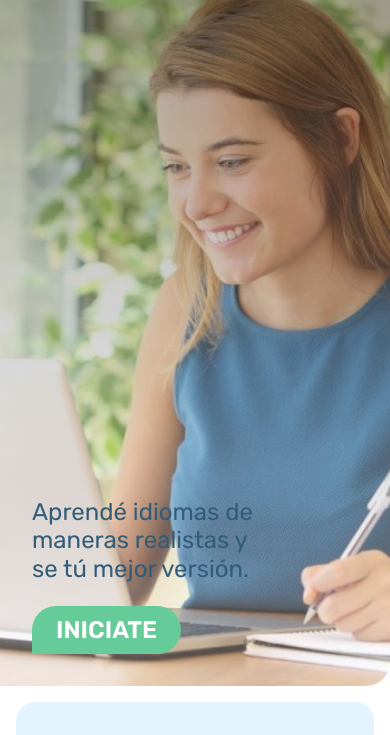
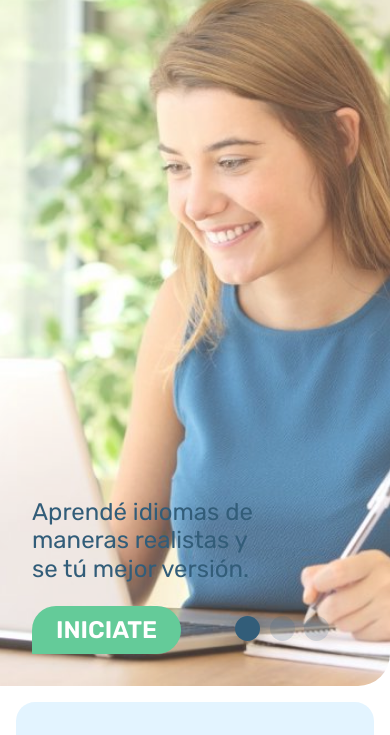
Before and after one commit to f-antonelli/being, a website: page index.html in a window 390 px wide. Shown: the part 74-809 px from the top of the page. Drawn offline with nearby package versions, Linux system fonts and the light colour scheme.

Commit message:
adding mobile carousel

```diff
--- a/index.html
+++ b/index.html
@@ -64,7 +64,14 @@
 
     <!--Main section | Mobile-->
     <section class="wrapper__heromobile">
-      <div class="hero__img"></div>
+      <div class="swiper-mobile swiper mySwiperMobile">
+        <div class="swiper-wrapper">
+          <div class="swiper-slide"><img src="./assets/images/learning3.jpg" alt="carousel-mobile1"></div>
+          <div class="swiper-slide"><img src="./assets/images/learning4.jpg" alt="carousel-mobile2"></div>
+          <div class="swiper-slide"><img src="./assets/images/learning5.jpg" alt="carousel-mobile3"></div>
+        </div>
+        <div class="swiper-pagination-mobile"></div>
+      </div>
       <div class="hero__content">
         <p class="hero__text">
           Aprendé idiomas de maneras realistas y se tú mejor versión.
@@ -291,11 +298,12 @@
           </div>
         </div>
       </div>
-      <div class="community__text2">
-        <p>Conoce to<span>das las opciones      </span></p>
-        <div class="community__textbox2"></div>
-      </div>
     </section>
+
+    <!--Text span-->
+    <div class="community__text2">
+      <p>Conoce to<span>das las opciones</span></p>
+    </div>
 
     <!--Join us section -->
     <section class="join--us__wrapper" id="join--us">
@@ -337,12 +345,7 @@
         </div>
     </section>
 
-    <script src="https://unpkg.com/aos@2.3.1/dist/aos.js"></script>
-    <script src="https://unpkg.com/swiper@8/swiper-bundle.min.js"></script>
-    <script src="./app.js"></script>
-
     <!--Contact us section | Mobile-->
-
     <section class="contact--us__wrapper" id="contact--us">
       <div class="contact--us__mobile">
         <div class="contact--us__textbox">
@@ -390,6 +393,10 @@
         </div>
       </div>
     </section>
+
+    <script src="https://unpkg.com/aos@2.3.1/dist/aos.js"></script>
+    <script src="https://unpkg.com/swiper@8/swiper-bundle.min.js"></script>
+    <script src="./app.js"></script>
     <!-- Initialize Swiper and AOS-->
     <script>
       var swiper = new Swiper(".mySwiper", {
@@ -399,6 +406,11 @@
           el: ".swiper-pagination",
         },
       });
+      var swiperMobile = new Swiper(".mySwiperMobile", {
+        pagination: {
+          el: ".swiper-pagination-mobile",
+        },
+      });
       AOS.init();
     </script>
   </body>
--- a/scss/components/_community.scss
+++ b/scss/components/_community.scss
@@ -27,6 +27,7 @@
     grid-auto-rows: 300px;
     gap: 1rem;
     justify-items: center;
+    filter: drop-shadow(4px 4px 15px rgba(0, 0, 0, 0.2));
     .card {
       display: flex;
       flex-direction: column;
@@ -49,7 +50,7 @@
       }
       .card__content {
         padding: 1rem;
-        background-color: $light-green;
+        background-color: $very-light-green;
         border-bottom-right-radius: 1.5rem;
         color: $dark-blue;
         .card--work {
@@ -105,11 +106,12 @@
     text-align: end;
     color: $dark-blue;
     padding-right: 2rem;
+    font-size: 1.2rem;
+    margin: 2rem 0 1rem 0;
     span {
       background-color: $very-light-blue;
-      border-top-left-radius: 0.5rem;
-      border-top-right-radius: 0.5rem;
+      padding: 0.5rem 1.3rem 0.5rem 0;
+      border-radius: 1rem 1rem 0 1rem;
     }
   }
-
 }
--- a/scss/components/_section1.scss
+++ b/scss/components/_section1.scss
@@ -1,17 +1,41 @@
 .wrapper__heromobile {
   position: relative;
   height: 90vh;
-  .hero__img {
-    background: linear-gradient(rgba(26, 26, 26, 0.4), rgba(255, 255, 255, 0.3)),
-      url(./../assets/images/learning3.jpg) center center no-repeat;
-      background-size: cover;
-    object-fit: cover;
+  .swiper-mobile {
     width: 100%;
-    height: 100%;
-    transform: rotateY(180deg);
-    border-bottom-left-radius: 1.5rem;
+    height: 90vh;
+    .swiper-slide {
+      img {
+        border-radius: 0 0 0 2rem;
+        transform: rotateY(180deg);
+        width: 100%;
+        height: 100%;
+        object-fit: cover;
+        opacity: 0.8;
+      }
+    }
+    .swiper-pagination-mobile {
+      z-index: 100000;
+      position: absolute;
+      bottom: 2.8rem;
+      padding-right: 3.5rem;
+      display: flex;
+      justify-content: end;
+      .swiper-pagination-bullet {
+        cursor: pointer;
+        width: 25px;
+        height: 25px;
+        margin: 0 0.3rem;
+        border-radius: 50%;
+        box-shadow: 4px 4px 15px rgba(0, 0, 0, 0.25);
+        background-color: $dark-blue;
+        outline: none;
+        border: none;
+      }
+    }
   }
   .hero__content {
+    z-index: 100000;
     position: absolute;
     bottom: 0;
     left: 0;
--- a/scss/settings/_mixins.scss
+++ b/scss/settings/_mixins.scss
@@ -13,6 +13,7 @@
   background-color: $color;
   padding: 2.3rem;
   border-radius: 1.2rem 1.2rem 1.2rem 0;
+  box-shadow: 0px 0px 15px rgba(0, 0, 0, 0.1);
 }
 
 @mixin boxSections__contact--desktop($color) {
@@ -21,6 +22,7 @@
   background-color: $color;
   padding: 2.3rem 0 4.5rem;
   border-radius: 1.2rem 1.2rem 1.2rem 0;
+  box-shadow: 0px 0px 15px rgba(0, 0, 0, 0.1);
 }
 
 @mixin boxSectionsDesktop($color) {
@@ -30,4 +32,5 @@
   margin: 2rem 4rem;
   padding: 1.3rem;
   border-radius: 1.2rem 1.2rem 1.2rem 0;
+  box-shadow: 4px 4px 20px rgba(0, 0, 0, 0.15);
 }
```
Also changed, not shown: assets/images/learning4.jpg (added), assets/images/learning5.jpg (added), css/style.css.
